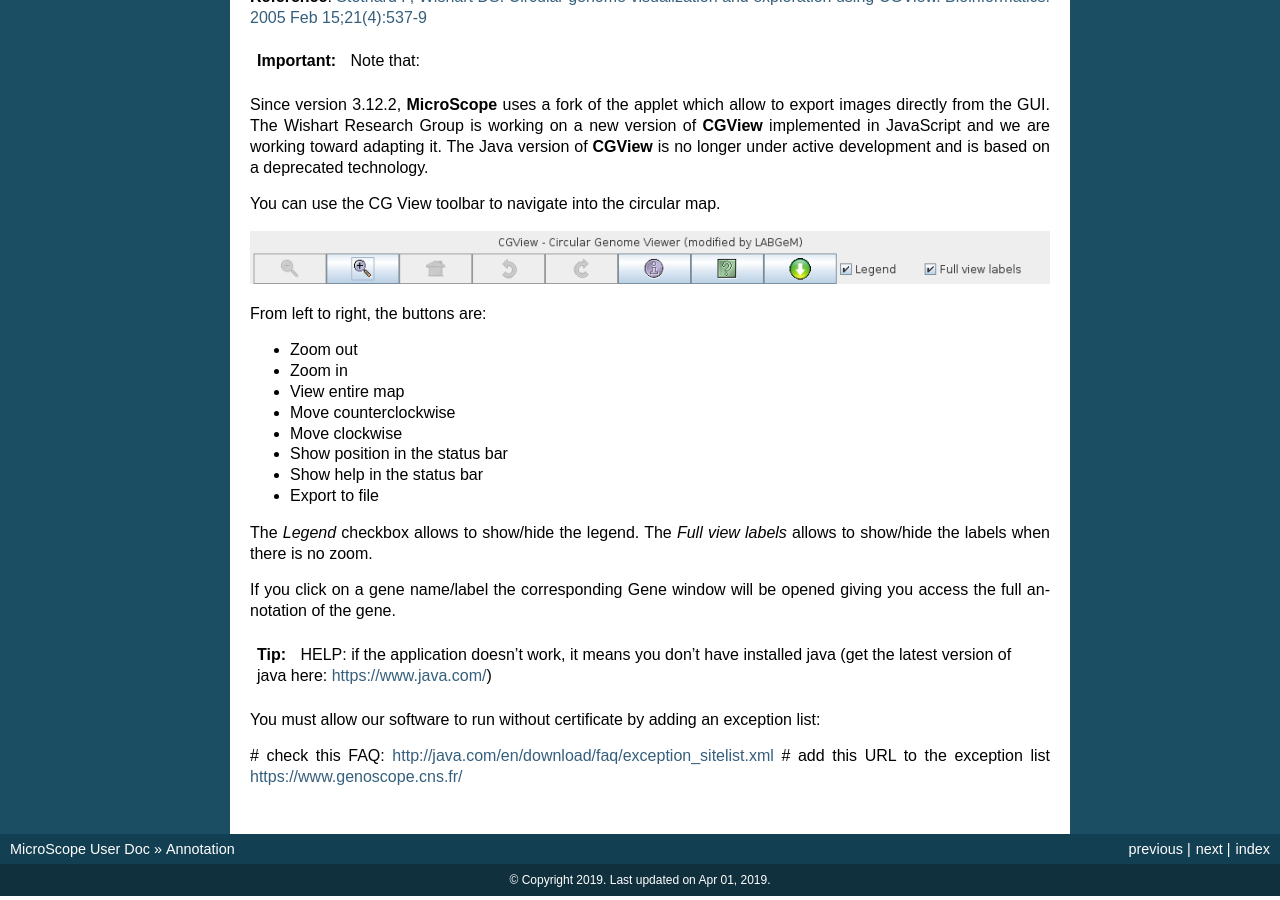
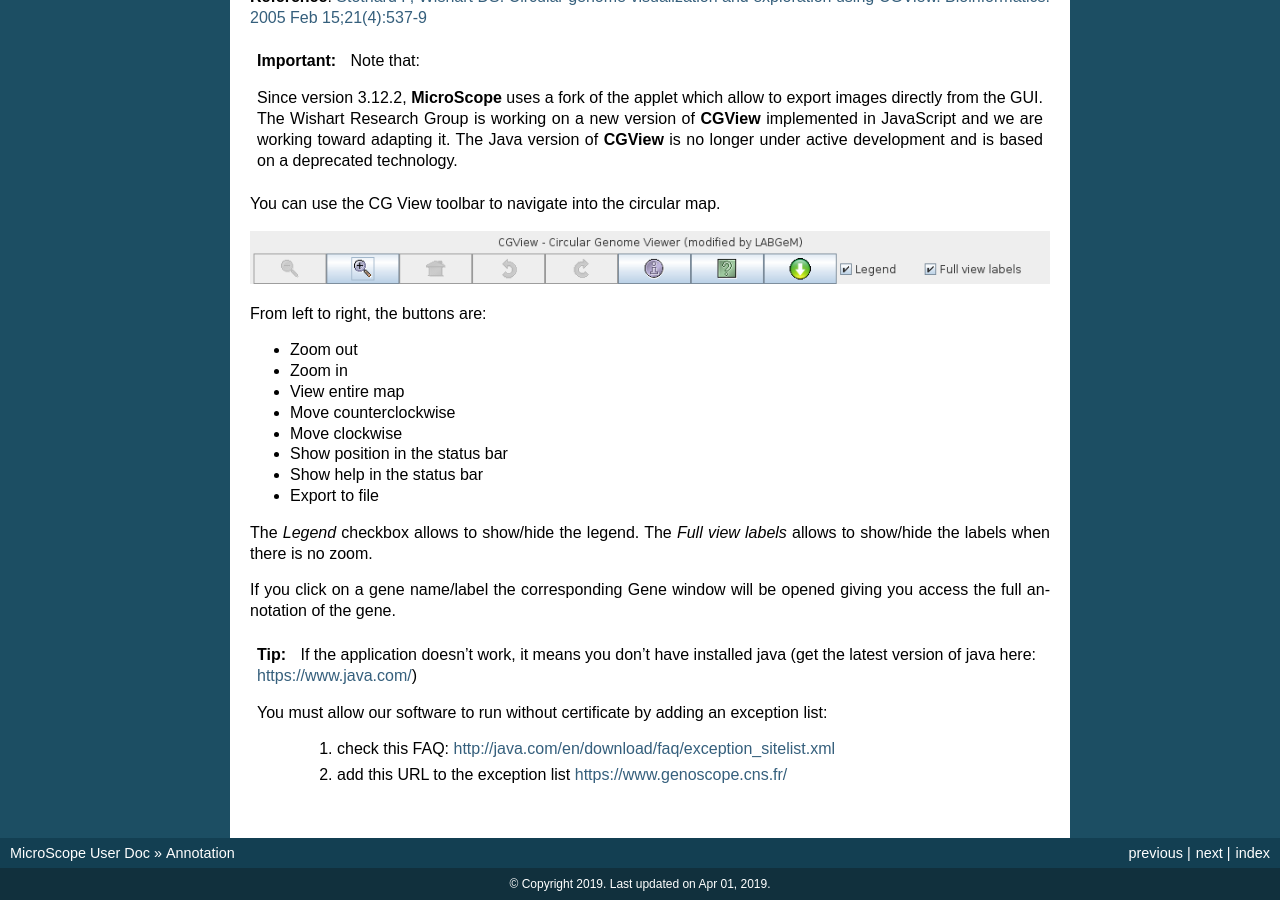
Before and after one commit to labgem/microscope-user-doc, a Sphinx documentation site: the page built from docs/content/overview/expert.rst, in a window 1280 px wide and 900 px high, scrolled down 5400 px. Built offline with Sphinx 7.4.7, drawn with Linux system fonts in a browser that asks for light colours.

Commit message:
Minor edits.

```diff
--- a/docs/content/overview/expert.rst
+++ b/docs/content/overview/expert.rst
@@ -225,9 +225,9 @@ What is Circular Genome View?
 
 .. Important:: Note that:
 
-Since version 3.12.2, **MicroScope** uses a fork of the applet which allow to export images directly from the GUI.
-The Wishart Research Group is working on a new version of **CGView** implemented in JavaScript and we are working toward adapting it.
-The Java version of **CGView** is no longer under active development and is based on a deprecated technology.
+    Since version 3.12.2, **MicroScope** uses a fork of the applet which allow to export images directly from the GUI.
+    The Wishart Research Group is working on a new version of **CGView** implemented in JavaScript and we are working toward adapting it.
+    The Java version of **CGView** is no longer under active development and is based on a deprecated technology.
 
 You can use the CG View toolbar to navigate into the circular map.
 
@@ -249,9 +249,9 @@ The `Full view labels` allows to show/hide the labels when there is no zoom.
 
 If you click on a gene name/label the corresponding Gene window will be opened giving you access the full annotation of the gene.
 
-.. Tip:: HELP: if the application doesn't work, it means you don't have installed java (get the latest version of java here: https://www.java.com/)
+.. Tip:: If the application doesn't work, it means you don't have installed java (get the latest version of java here: https://www.java.com/)
 
-You must allow our software to run without certificate by adding an exception list:
+    You must allow our software to run without certificate by adding an exception list:
 
-# check this FAQ: http://java.com/en/download/faq/exception_sitelist.xml
-# add this URL to the exception list https://www.genoscope.cns.fr/
+        #. check this FAQ: http://java.com/en/download/faq/exception_sitelist.xml
+        #. add this URL to the exception list https://www.genoscope.cns.fr/
```
Also changed, not shown: docs/content/genomic/cgview.rst (+5 -6 lines).
